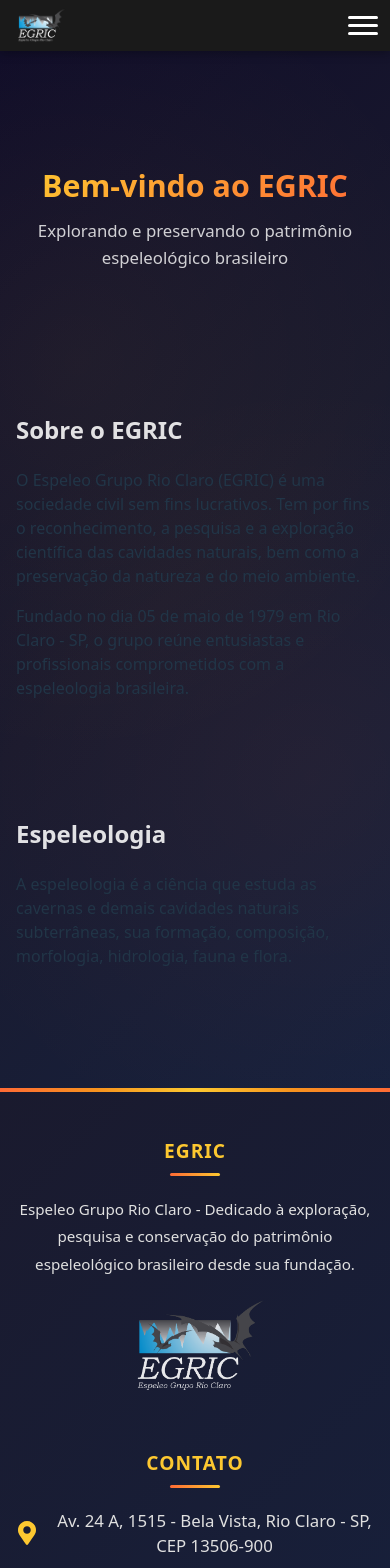
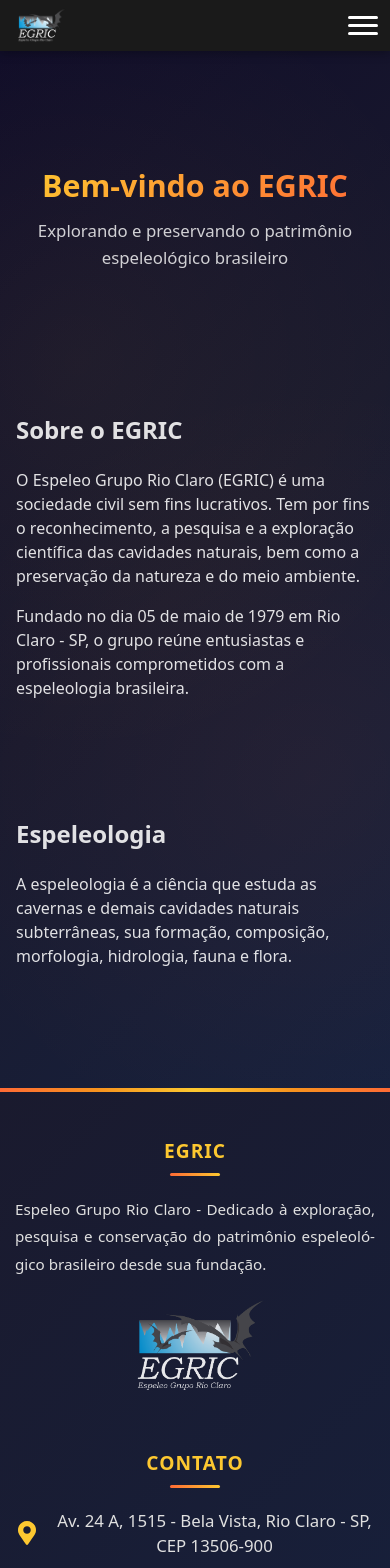
Before and after one commit to rolisola/egric-site, a React (Vite) app: page / in a window 390 px wide. Shown: the top 1568 px of the page. Built offline with nearby package versions, Linux system fonts and the light colour scheme.

Commit message:
FIX: Responsividade e cor de texto

```diff
--- a/src/components/footer/footer.css
+++ b/src/components/footer/footer.css
@@ -77,6 +77,9 @@
 	color: #e0e0e0;
 	margin-bottom: 20px;
 	font-size: 0.95rem;
+	text-align: justify;
+	text-align-last: left;
+	hyphens: auto;
 }
 
 .footer-logo {
@@ -180,6 +183,7 @@
 	color: #e0e0e0;
 	margin-bottom: 20px;
 	font-size: 0.95rem;
+	text-align: center;
 }
 
 .social-links {
@@ -421,6 +425,14 @@
 		text-align: center;
 	}
 
+	.footer-about .footer-description {
+		text-align: justify;
+	}
+
+	.footer-section.footer-social p {
+		text-align: center;
+	}
+
 	.footer-section h3::after {
 		left: 50%;
 		transform: translateX(-50%);
--- a/src/pages/cartilhas/cartilhas.css
+++ b/src/pages/cartilhas/cartilhas.css
@@ -591,7 +591,7 @@
 
 	.card-content p {
 		font-size: 0.95rem;
-		text-align: left;
+		text-align: justify;
 	}
 
 	.card-actions {
--- a/src/styles/styles.css
+++ b/src/styles/styles.css
@@ -4,6 +4,7 @@
 	min-height: 100vh;
 	padding: 90px 0 80px;
 	background: linear-gradient(135deg, #0f0c29 0%, #1a1a2e 50%, #16213e 100%);
+	color: rgba(255, 255, 255, 0.87);
 	position: relative;
 }
 
```
